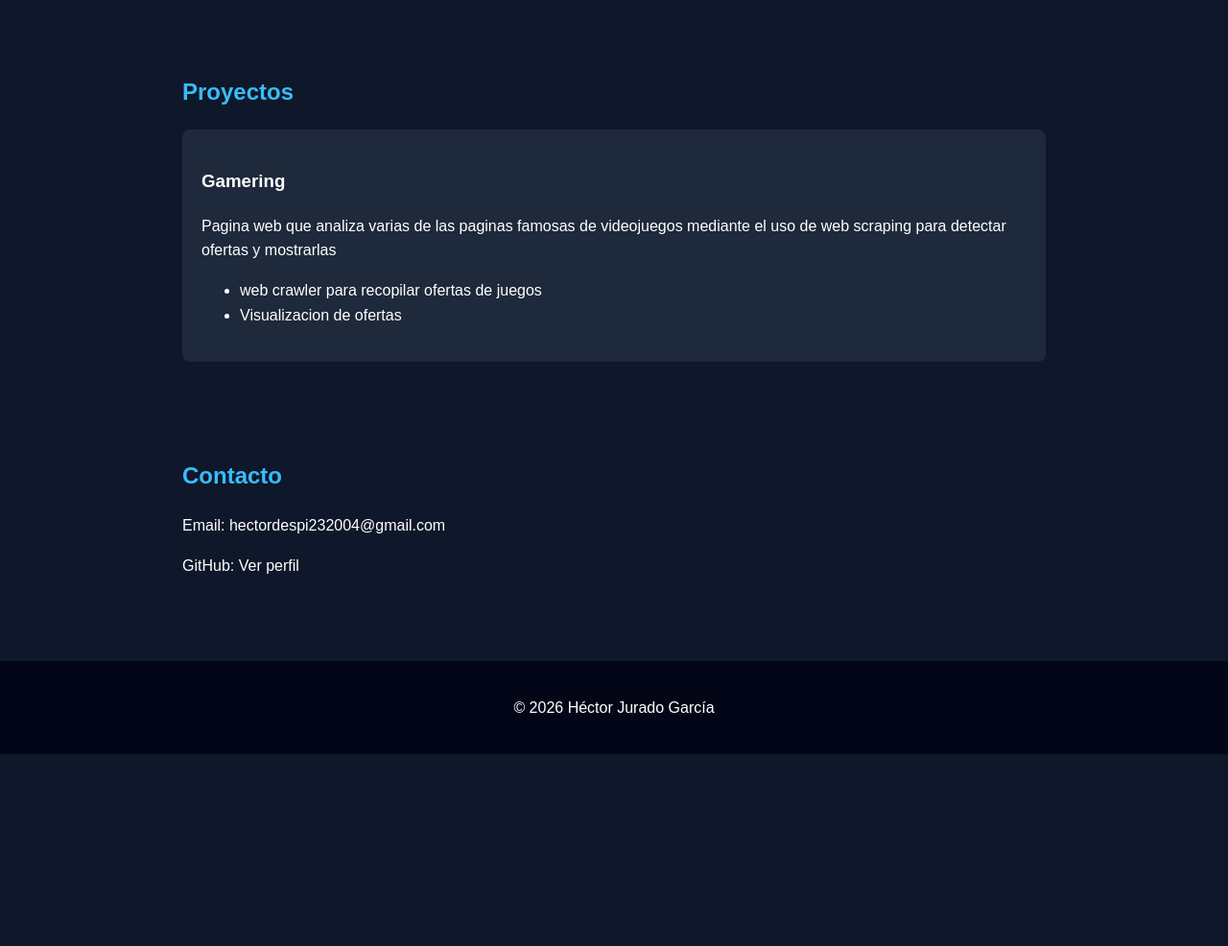
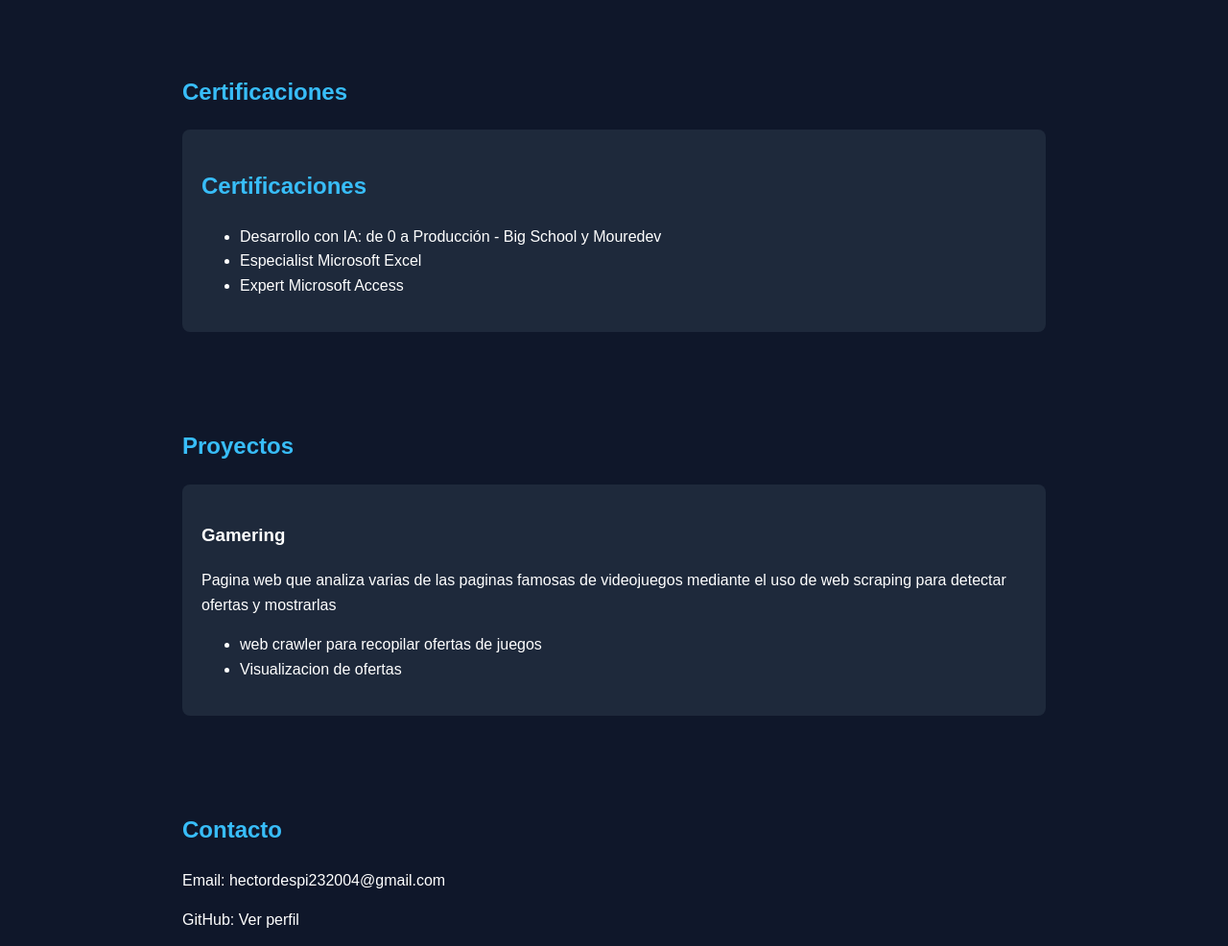
Before and after one commit to hector-jurado/hector-jurado.github.io, a plain HTML site: page index.html in a window 1280 px wide. Shown: the part 1360-2346 px from the top of the page at 96% size. Before the commit the page ends 2146 px from the top, so only its background shows below. Drawn offline with Linux system fonts and the light colour scheme.

Commit message:
Add certifications section to index.html

```diff
--- a/index.html
+++ b/index.html
@@ -116,6 +116,17 @@ font-weight:bold;
   </div>
   </section>
   <section>
+    <h2>Certificaciones</h2>
+    <div class="project">
+      <h2>Certificaciones</h2>
+      <ul>
+        <li>Desarrollo con IA: de 0 a Producción - Big School y Mouredev</li>
+        <li>Especialist Microsoft Excel</li>
+        <li>Expert Microsoft Access</li>
+      </ul>
+    </div>
+  </section>
+  <section>
   <h2>Proyectos</h2>
   <div class="project">
   <h3>Gamering</h3>
```
